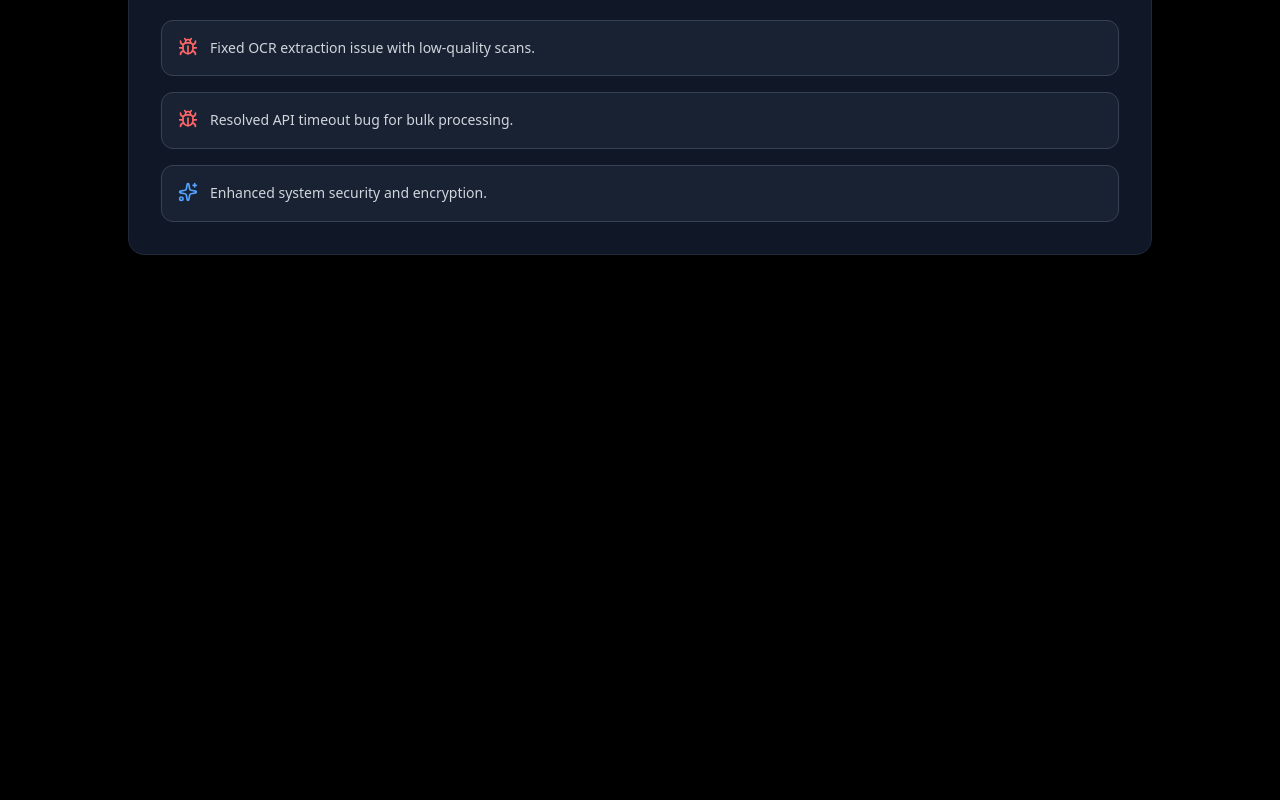
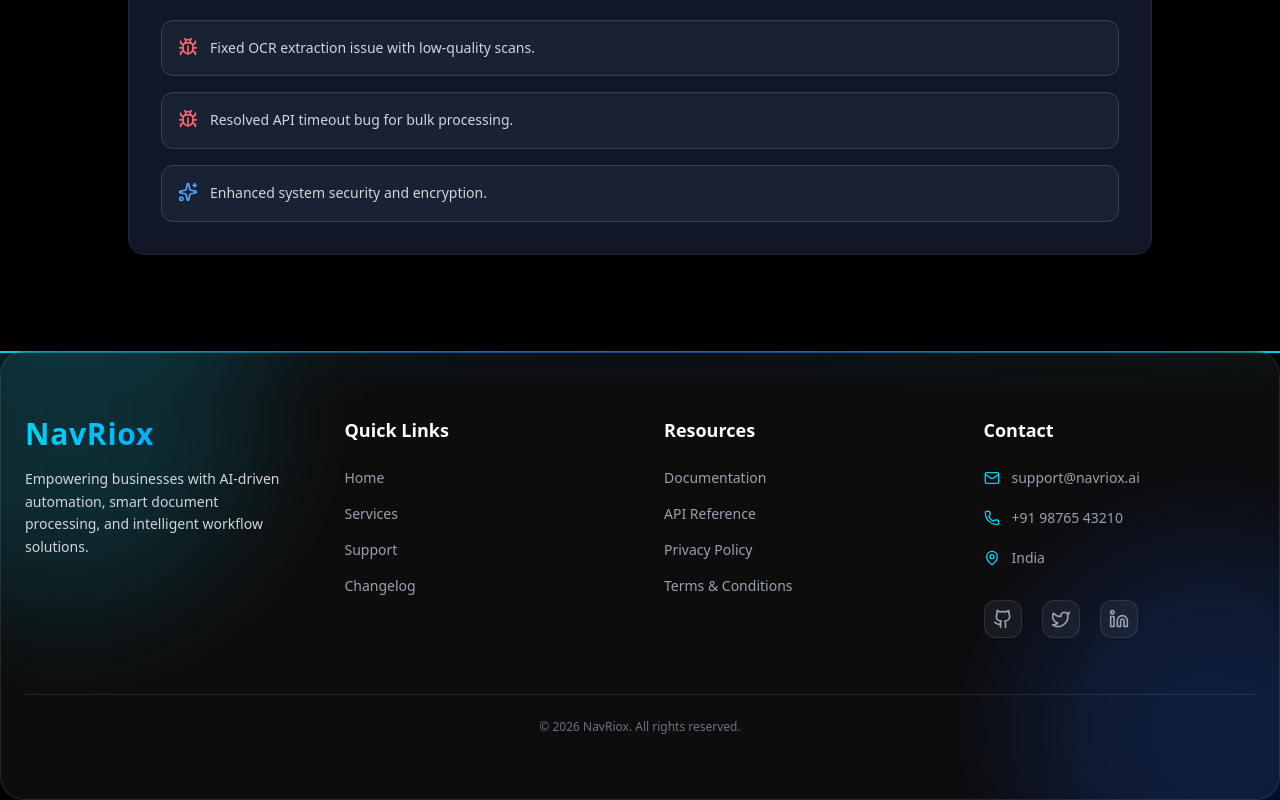
Before and after one commit to Sachin-Jurel/NavRiox, a React (Vite) app in the folder Frontend/: page /changelog in a window 1280 px wide. Shown: the part 1122-1922 px from the top of the page. Before the commit the page ends 1473 px from the top, so only its background shows below. Built offline with nearby package versions, Linux system fonts and the light colour scheme.

Commit message:
Build Footer

```diff
--- a/Frontend/src/App.jsx
+++ b/Frontend/src/App.jsx
@@ -5,6 +5,7 @@ import Home from './Pages/Home'
 import Services from './Pages/Services'
 import Support from './Pages/Support'
 import Changelog from './Pages/Changelogs'
+import Footer from './components/others/Footer'
 
 const App = () => {
   return (
@@ -16,6 +17,7 @@ const App = () => {
         <Route path="/support" element={<Support />} />
         <Route path="/changelog" element={<Changelog />} />
       </Routes>
+      <Footer />
     </>
   )
 }
--- /dev/null
+++ b/Frontend/src/components/others/Footer.jsx
@@ -0,0 +1,99 @@
+import React from "react";
+import { Mail, Phone, MapPin, Github, Twitter, Linkedin } from "lucide-react";
+
+const Footer = () => {
+  return (
+    <footer className="relative bg-black text-gray-400 overflow-hidden">
+      {/* Animated Background Glow */}
+      <div className="absolute -top-32 -left-32 w-96 h-96 bg-cyan-500/20 rounded-full blur-3xl animate-pulse" />
+      <div className="absolute -bottom-32 -right-32 w-96 h-96 bg-blue-600/20 rounded-full blur-3xl animate-pulse" />
+
+      {/* Gradient Top Border */}
+      <div className="absolute top-0 left-0 w-full h-[2px] bg-gradient-to-r from-cyan-400 via-blue-500 to-cyan-400 animate-[pulse_3s_infinite]" />
+
+      {/* Glass Container */}
+      <div className="relative max-w-7xl mx-auto px-6 py-16 backdrop-blur-xl bg-white/5 rounded-3xl border border-white/10 shadow-2xl">
+        <div className="grid grid-cols-1 md:grid-cols-4 gap-12">
+          {/* Brand Section */}
+          <div className="animate-[float_6s_ease-in-out_infinite]">
+            <h2 className="text-3xl font-extrabold bg-gradient-to-r from-cyan-400 to-blue-500 bg-clip-text text-transparent mb-4 tracking-wide">
+              NavRiox
+            </h2>
+            <p className="text-sm leading-relaxed text-gray-300">
+              Empowering businesses with AI-driven automation, smart document
+              processing, and intelligent workflow solutions.
+            </p>
+          </div>
+
+          {/* Quick Links */}
+          <div>
+            <h3 className="text-white font-semibold mb-6 text-lg">Quick Links</h3>
+            <ul className="space-y-4 text-sm">
+              {["Home", "Services", "Support", "Changelog"].map((item) => (
+                <li
+                  key={item}
+                  className="relative w-fit cursor-pointer transition-all duration-300 hover:text-cyan-400 after:content-[''] after:absolute after:left-0 after:-bottom-1 after:h-[2px] after:w-0 after:bg-cyan-400 after:transition-all after:duration-300 hover:after:w-full"
+                >
+                  {item}
+                </li>
+              ))}
+            </ul>
+          </div>
+
+          {/* Resources */}
+          <div>
+            <h3 className="text-white font-semibold mb-6 text-lg">Resources</h3>
+            <ul className="space-y-4 text-sm">
+              {["Documentation", "API Reference", "Privacy Policy", "Terms & Conditions"].map((item) => (
+                <li
+                  key={item}
+                  className="relative w-fit cursor-pointer transition-all duration-300 hover:text-cyan-400 after:content-[''] after:absolute after:left-0 after:-bottom-1 after:h-[2px] after:w-0 after:bg-cyan-400 after:transition-all after:duration-300 hover:after:w-full"
+                >
+                  {item}
+                </li>
+              ))}
+            </ul>
+          </div>
+
+          {/* Contact */}
+          <div>
+            <h3 className="text-white font-semibold mb-6 text-lg">Contact</h3>
+            <ul className="space-y-5 text-sm">
+              <li className="flex items-center gap-3 hover:text-cyan-400 transition">
+                <Mail className="w-4 h-4 text-cyan-400" />
+                support@navriox.ai
+              </li>
+              <li className="flex items-center gap-3 hover:text-cyan-400 transition">
+                <Phone className="w-4 h-4 text-cyan-400" />
+                +91 98765 43210
+              </li>
+              <li className="flex items-center gap-3 hover:text-cyan-400 transition">
+                <MapPin className="w-4 h-4 text-cyan-400" />
+                India
+              </li>
+            </ul>
+
+            {/* Social Icons */}
+            <div className="flex gap-5 mt-8">
+              {[Github, Twitter, Linkedin].map((Icon, index) => (
+                <div
+                  key={index}
+                  className="p-2 rounded-xl bg-white/5 border border-white/10 hover:bg-cyan-400/10 hover:border-cyan-400 transition-all duration-300 cursor-pointer hover:scale-110"
+                >
+                  <Icon className="w-5 h-5 hover:text-cyan-400" />
+                </div>
+              ))}
+            </div>
+          </div>
+        </div>
+
+        {/* Bottom Bar */}
+        <div className="border-t border-white/10 mt-14 pt-6 text-center text-xs text-gray-500">
+          © {new Date().getFullYear()} NavRiox. All rights reserved.
+        </div>
+      </div>
+    </footer>
+  );
+};
+
+export default Footer;
```
